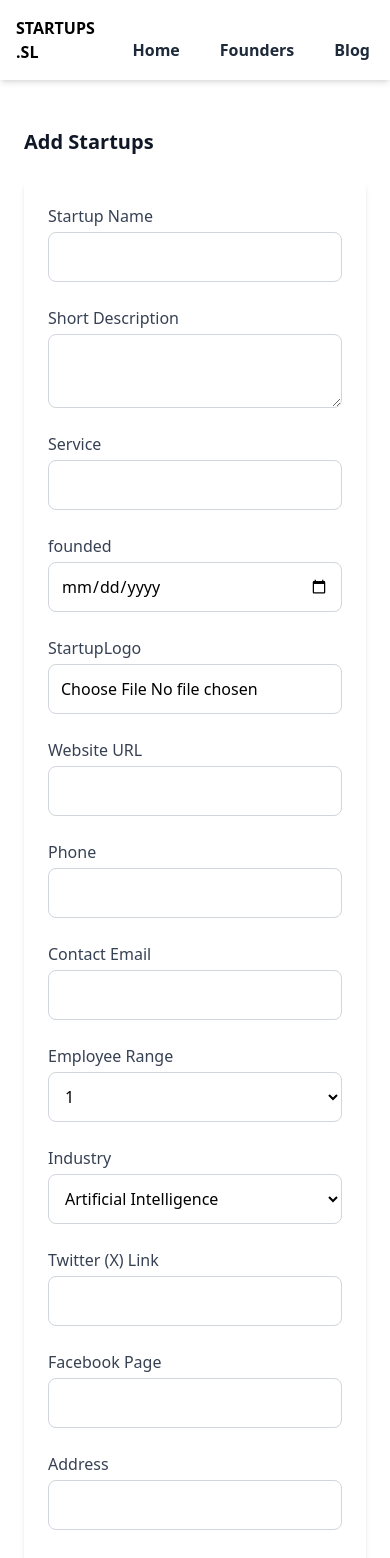
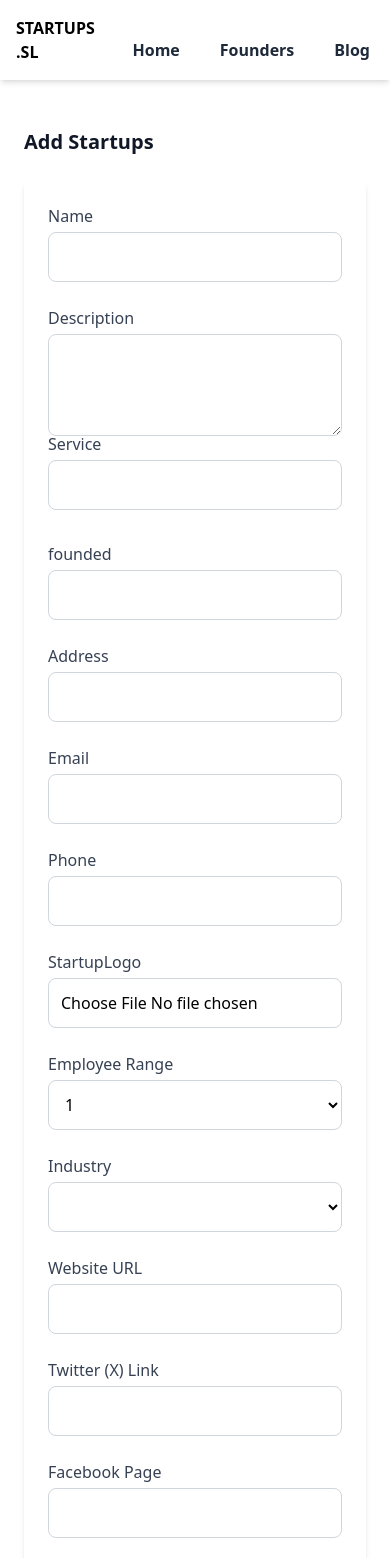
Before and after one commit to BillohMBarry/Startups-directory, a React (Vite) app: page /addStartup in a window 390 px wide. Shown: the top 1558 px of the page. Built offline with nearby package versions, Linux system fonts and the light colour scheme.

Commit message:
restructure startups data and others components

```diff
--- a/src/Components/AddStartup.jsx
+++ b/src/Components/AddStartup.jsx
@@ -3,48 +3,46 @@ function AddStartup() {
 return (
   <section className="container mx-auto px-6 py-12">
     <h1 className="text-xl font-bold text-gray-900 mb-6">Add Startups</h1>
-
     <form className="space-y-6 bg-white shadow-md rounded-lg p-6">
       {/* Company Information */}
       <div className="grid grid-cols-1 md:grid-cols-2 gap-6">
         <div>
-              <label htmlFor="name" className="block font-medium text-gray-700">Startup Name</label>
-              <input type="text" id="name" name="name" autoComplete="true" className="mt-1 block w-full p-3 border border-gray-300 rounded-lg focus:ring focus:ring-blue-300" />
+          <label htmlFor="name" className="block font-medium text-gray-700">Name</label>
+          <input type="text" id="Startupname" name="name" autoComplete='true' className="mt-1 block w-full p-3 border border-gray-300 rounded-lg focus:ring focus:ring-blue-300"  />
         </div>
         <div>
-              <label htmlFor="description" className="block font-medium text-gray-700">Short Description</label>
-              <textarea id="description" className="mt-1 block w-full p-3 border border-gray-300 rounded-lg focus:ring focus:ring-blue-300" />
+          <label htmlFor="description" className="block font-medium text-gray-700">Description</label>
+          <textarea id="description" className="mt-1 block w-full h-full p-3 border border-gray-300 rounded-lg focus:ring focus:ring-blue-300" />
         </div>
         <div>
           <label htmlFor="service" className="block font-medium text-gray-700">Service</label>
-              <input type="text" id="service" className="mt-1 block w-full p-3 border border-gray-300 rounded-lg focus:ring focus:ring-blue-300"  />
+          <input type="text" id="service" name="service" className="mt-1 block w-full p-3 border border-gray-300 rounded-lg focus:ring focus:ring-blue-300"  />
         </div>
         <div>
-              <label htmlFor="founded" className="block font-medium text-gray-700">founded</label>
-              <input type="date" name="found" id="founded" autoComplete="true" className="mt-1 block w-full p-3 border border-gray-300 rounded-lg focus:ring focus:ring-blue-300"  />
+          <label htmlFor="founded" className="block font-medium text-gray-700 mt-2">founded</label>
+          <input type="text" id="found" name="founded" autoComplete='true' className="mt-1 block w-full p-3 border border-gray-300 rounded-lg focus:ring focus:ring-blue-300"  />
+        </div>
+      </div>
+      {/* Website & Contact */}
+      <div className="grid grid-cols-1 md:grid-cols-2 gap-6">
+        {/* Address */}
+        <div>
+          <label htmlFor="address" className="block font-medium text-gray-700">Address</label>
+          <input type="text" id="address" name="address" autoCorrect='true' className="mt-1 block w-full p-3 border border-gray-300 rounded-lg focus:ring focus:ring-blue-300" />
+        </div>
+        <div>
+          <label htmlFor="email" className="block font-medium text-gray-700">Email</label>
+          <input type="email" id="email" name="email" autoComplete='true' className="mt-1 block w-full p-3 border border-gray-300 rounded-lg focus:ring focus:ring-blue-300" />
+        </div>
+        <div>
+          <label htmlFor="contact" className="block font-medium text-gray-700">Phone</label>
+          <input type="number" id="contact" name="contact" className="mt-1 block w-full p-3 border border-gray-300 rounded-lg focus:ring focus:ring-blue-300"  />
         </div>
         <div>
           <label htmlFor="Startuplogo" className="block font-medium text-gray-700">StartupLogo</label>
-             <input type="file" id="Startuplogo" name="Startuplogo"  className="mt-1 block w-full p-3 border border-gray-300 rounded-lg focus:ring focus:ring-blue-300"  />
+          <input type="file" id="Startuplogo" name="StartUpLogo" className="mt-1 block w-full p-3 border border-gray-300 rounded-lg focus:ring focus:ring-blue-300"  />
         </div>
       </div>
-
-          {/* Website & Contact */}
-          <div className="grid grid-cols-1 md:grid-cols-2 gap-6">
-            <div>
-              <label htmlFor="website" className="block font-medium text-gray-700">Website URL</label>
-              <input type="url"  id="web" name="webURL" className="mt-1 block w-full p-3 border border-gray-300 rounded-lg focus:ring focus:ring-blue-300" />
-            </div>
-            <div>
-              <label htmlFor="contactPhone" className="block font-medium text-gray-700">Phone</label>
-              <input type="number" id="phone" name="Phone" autoComplete="true" className="mt-1 block w-full p-3 border border-gray-300 rounded-lg focus:ring focus:ring-blue-300"  />
-            </div>
-            <div>
-              <label htmlFor="email" className="block font-medium text-gray-700">Contact Email</label>
-              <input type="email" id="email" name="email"  autoComplete="true" className="mt-1 block w-full p-3 border border-gray-300 rounded-lg focus:ring focus:ring-blue-300" />
-            </div>
-          </div>
-
       {/* Employee Range & Industry */}
       <div className="grid grid-cols-1 md:grid-cols-2 gap-6">
         <div>
@@ -58,45 +56,48 @@ function AddStartup() {
             <option>1000+</option>
           </select>
         </div>
-
         <div>
           <label htmlFor="industry" className="block font-medium text-gray-700">Industry</label>
-              <select id="industry" className="mt-1 block w-full p-3 border border-gray-300 rounded-lg focus:ring focus:ring-blue-300">
-                <option>Artificial Intelligence</option>
+          <select id="industry" name="industry" className="mt-1 block w-full p-3 border border-gray-300 rounded-lg focus:ring focus:ring-blue-300">
+            <option ></option>
+            <option >Artificial Intelligence</option>
             <option>Agriculture</option>
             <option>Agri-Tech</option>
             <option>FinTech</option>
             <option>Clean Energy</option>
+            <option >Construction</option>
             <option>Marketing</option>
+            <option>Climate Change</option>
+            <option>E-commerece</option>
+            <option>Transportation/Logistics</option>
           </select>
         </div>
       </div>
-
       {/* Social Media */}
       <div className="grid grid-cols-1 md:grid-cols-2 gap-6">
         <div>
-              <label htmlFor="twitter" className="block font-medium text-gray-700">Twitter (X) Link</label>
-              <input type="url" id="twitter" className="mt-1 block w-full p-3 border border-gray-300 rounded-lg focus:ring focus:ring-blue-300" />
+          <label htmlFor="website" className="block font-medium text-gray-700">Website URL</label>
+          <input type="url" id="website" name="website" className="mt-1 block w-full p-3 border border-gray-300 rounded-lg focus:ring focus:ring-blue-300" />
         </div>
-
+        <div>
+          <label htmlFor="x" className="block font-medium text-gray-700">Twitter (X) Link</label>
+          <input type="url" id="x" name="x" className="mt-1 block w-full p-3 border border-gray-300 rounded-lg focus:ring focus:ring-blue-300" />
+        </div>
         <div>
           <label htmlFor="facebook" className="block font-medium text-gray-700">Facebook Page</label>
-              <input type="url" id="facebook" className="mt-1 block w-full p-3 border border-gray-300 rounded-lg focus:ring focus:ring-blue-300" />
+          <input type="url" id="facebook" name="facebook" className="mt-1 block w-full p-3 border border-gray-300 rounded-lg focus:ring focus:ring-blue-300" />
+        </div>
+        <div>
+          <label htmlFor="instagram" className="block font-medium text-gray-700">Instagram Page</label>
+          <input type="url" id="instagram" name="instagram" className="mt-1 block w-full p-3 border border-gray-300 rounded-lg focus:ring focus:ring-blue-300" />
         </div>
       </div>
-
-          {/* Address */}
-          <div>
-            <label htmlFor="address" className="block font-medium text-gray-700">Address</label>
-            <input type="text" id="address" autoComplete="true" className="mt-1 block w-full p-3 border border-gray-300 rounded-lg focus:ring focus:ring-blue-300" />
-          </div>
-
-          {/* founder Details */}
-          <h3>Founder Profile</h3>
+      {/* Founder Details */}
+      <h3 className='text-gray-700 sm:text-lg'>Founder Profile</h3>
       <div className="grid grid-cols-1 md:grid-cols-2 gap-6">
         <div>
            <label htmlFor="firstName" className="block font-medium text-gray-700">Name</label>
-              <input type="text" id="firstName" name="firstName" autoComplete="given-name" className="mt-1 block w-full p-3 border border-gray-300 rounded-lg focus:ring focus:ring-blue-300" />
+          <input type="text" id='' name="firstName" autoComplete="given-name" className="mt-1 block w-full p-3 border border-gray-300 rounded-lg focus:ring focus:ring-blue-300" />
         </div>
         <div>
           <label htmlFor="linkedin" className="block font-medium text-gray-700">LinkedIn Profile</label>
@@ -105,15 +106,15 @@ function AddStartup() {
       </div>
       <div>
         <label htmlFor="bio" className="block font-medium text-gray-700">Bio</label>
-            <textarea id="bio" className="mt-1 block w-full p-3 border border-gray-300 rounded-lg focus:ring focus:ring-blue-300" />
+        <textarea id="bio" name="bio" className="mt-1 block w-full p-3 border border-gray-300 rounded-lg focus:ring focus:ring-blue-300" />
       </div>
       <div>
         <label htmlFor="profile-pic" className="block font-medium text-gray-700">Profile Picture</label>
-            <input type="file" id="profile-pic" className="mt-1 block w-full p-3 border border-gray-300 rounded-lg focus:ring focus:ring-blue-300" />
+        <input type="file" id="profile-pic" name="profile-pic" className="mt-1 block w-full p-3 border border-gray-300 rounded-lg focus:ring focus:ring-blue-300" />
       </div>
       {/* Submit Button */}
       <div className="text-right">
-            <button className="bg-blue-600 hover:bg-blue-700 text-white font-semibold py-3 px-6 rounded-lg transition-all" aria-label="submit form">
+        <button aria-label="submit form"  className="bg-blue-600 hover:bg-blue-700 text-white font-semibold py-3 px-6 rounded-lg transition-all">
           Submit
         </button>
       </div>
--- a/src/Components/ReviewModeration.jsx
+++ b/src/Components/ReviewModeration.jsx
@@ -36,6 +36,7 @@ function ReviewModeration({ startupReview, onStatusChange }) {
     },
   };
 
+  // change the clip loader color based on the status
   const clipColor = (buttonStatus) => {
     if(isLoading === buttonStatus) {
       return  buttonStatus === "rejected" ?
--- a/src/Components/StartupUpdateFrom.jsx
+++ b/src/Components/StartupUpdateFrom.jsx
@@ -60,9 +60,10 @@ function StartupUpdateFrom({formSubmit,startup,setStartup}) {
         </div>
         {/* Website & Contact */}
         <div className="grid grid-cols-1 md:grid-cols-2 gap-6">
+            {/* Address */}
             <div>
-                <label htmlFor="website" className="block font-medium text-gray-700">Website URL</label>
-                <input type="url" id="website" name="website" value={startup.links.website} onChange={handleChange}  className="mt-1 block w-full p-3 border border-gray-300 rounded-lg focus:ring focus:ring-blue-300" />
+                <label htmlFor="address" className="block font-medium text-gray-700">Address</label>
+                <input type="text" id="address" name="address" autoCorrect='true' value={startup.aboutStartups.location}onChange={handleChange}  className="mt-1 block w-full p-3 border border-gray-300 rounded-lg focus:ring focus:ring-blue-300" />
             </div>
             <div>
                 <label htmlFor="email" className="block font-medium text-gray-700">Email</label>
@@ -110,9 +111,13 @@ function StartupUpdateFrom({formSubmit,startup,setStartup}) {
         {/* Social Media */}
         <div className="grid grid-cols-1 md:grid-cols-2 gap-6">
             <div>
-            <label htmlFor="x" className="block font-medium text-gray-700">Twitter (X) Link</label>
-                <input type="url" id="x" name="x" value={startup.links.x} onChange={handleChange} className="mt-1 block w-full p-3 border border-gray-300 rounded-lg focus:ring focus:ring-blue-300" />
+                <label htmlFor="website" className="block font-medium text-gray-700">Website URL</label>
+                <input type="url" id="website" name="website" value={startup.links.website} onChange={handleChange}  className="mt-1 block w-full p-3 border border-gray-300 rounded-lg focus:ring focus:ring-blue-300" />
             </div>
+            <div>
+                <label htmlFor="x" className="block font-medium text-gray-700">Twitter (X) Link</label>
+                    <input type="url" id="x" name="x" value={startup.links.x} onChange={handleChange} className="mt-1 block w-full p-3 border border-gray-300 rounded-lg focus:ring focus:ring-blue-300" />
+                </div>
             <div>
                 <label htmlFor="facebook" className="block font-medium text-gray-700">Facebook Page</label>
                 <input type="url" id="facebook" name="facebook" value={startup.links.facebook} onChange={handleChange} className="mt-1 block w-full p-3 border border-gray-300 rounded-lg focus:ring focus:ring-blue-300" />
@@ -122,11 +127,7 @@ function StartupUpdateFrom({formSubmit,startup,setStartup}) {
                 <input type="url" id="instagram" name="instagram" value={startup.links.Instagram} onChange={handleChange} className="mt-1 block w-full p-3 border border-gray-300 rounded-lg focus:ring focus:ring-blue-300" />
             </div>
         </div>
-        {/* Address */}
-        <div>
-            <label htmlFor="address" className="block font-medium text-gray-700">Address</label>
-            <input type="text" id="address" name="address" autoCorrect='true' value={startup.aboutStartups.location}onChange={handleChange}  className="mt-1 block w-full p-3 border border-gray-300 rounded-lg focus:ring focus:ring-blue-300" />
-        </div>
+
         {/* Founder Details */}
         <h3 className='text-gray-700 sm:text-lg'>Founder Profile</h3>
         <div className="grid grid-cols-1 md:grid-cols-2 gap-6">
--- a/src/Components/UpdateStartup.jsx
+++ b/src/Components/UpdateStartup.jsx
@@ -12,6 +12,7 @@ function UpdateStartup() {
 
   const navigate = useNavigate();
 
+  // delay in loading startup information
   useEffect(() => {
    setTimeout(() => {
     const getStartup = StartupData.find((item) => item.name === name);
--- a/src/StartupsData/StartupData.json
+++ b/src/StartupsData/StartupData.json
@@ -44,9 +44,9 @@
     {
         "id": 2,
         "name": "Mocha",
-        "service": "Financial Service and remittance",
+        "service": "Financial Service and remittance.",
         "aboutStartups": {
-            "about" : "A pioner Financial service design for the african continents. Mocha break down the barriers of traditional financial services, offering a simple, instant and efficient way to send and receive money",
+            "about" : "A pioner Financial service design for the african continents. Mocha break down the barriers of traditional financial services, offering a simple, instant and efficient way to send and receive money.",
             "phone": 23273938372,
             "location": "Christex foundation, Lower faculty, FBC, Freetown",
             "founded": 2023,
@@ -78,8 +78,8 @@
     },
     {
         "id": 3,
-        "name": "monime",
-        "service": "Digital payment solutions for businesses.",
+        "name": "Monime",
+        "service": "Digital payment solutions for businesses and payout api interagration.",
         "aboutStartups":{
             "about" : "Monime offers business comprehensive digital payment solutions,including payouts and full-stack APIs for developer to seamless integration of these functionalities into their operations.",
             "location":  "5 Hillside Bypass Road, Freetown",
@@ -120,7 +120,7 @@
     {
         "id": 4,
         "name": "Sierra Dental Clinic",
-        "service": "Dental HealthCare",
+        "service": "Dental HealthCare.",
         "aboutStartups": {
             "about" : "Dental HealthCare facility that provides personalized treatments tailored to your individual needs.",
             "phone" : 23276232232,
@@ -160,7 +160,7 @@
     {
         "id": 5,
         "name": "Life Blood",
-        "service": "A digital health platform, for blood donation",
+        "service": "A digital health platform, which provides safe access to blood donation for those in need.",
         "aboutStartups":{
             "about": "A digit health platform, which is developed to help address the problem of acute shortages in blood products in the country's health care delivery system",
             "phone" : 23278621647,
@@ -201,7 +201,7 @@
     {
         "id": 6,
         "name": "Oswald's Tech",
-        "service": "solar energy for homes",
+        "service": "Provides solar energy utilities for homes, which uses sea saltwater to generate electricity.",
         "aboutStartups":{
             "about": "Oswald Tech LTD is an innovative startup revolutionizing renewable energy with its Water Light Technology, which converts saltwater into clean electrical energy using ionized electrolytes and magnesium. Focused on sustainability, the company aims to reduce waste and provide efficient, eco-friendly energy solutions.",
             "phone" : 23278020555,
@@ -241,7 +241,7 @@
     {
         "id": 7,
         "name": "Easy Solar",
-        "service": "solar energy for homes",
+        "service": "Sell solar energy utilities for homes and small businesses",
         "aboutStartups": {
             "about":"Easy Solar is a distribution and asset financing company that buys solar lamps and solar home systems from reliable manufacturers and sells them using a Pay-As-You-Go (PAYG) financing structure, enabled by the technology embedded in the lamps and home systems",
             "Phone": 336,
@@ -282,7 +282,7 @@
     {
         "id": 8,
         "name": "Salone Agro Market",
-        "service": "Ecommerce for seller to buyer for agricultural product",
+        "service": "Ecommerce platform which connect farmer to buyer for agricultural product",
         "aboutStartups":{
             "about": "Salone Agro Market is a digital online platform based in Sierra Leone that connects farm to markets in an easy secure and convenient manner, the bridge that solve the connectivity gap between buyers and sellers of a agricultural products",
             "phone": 232,
@@ -362,7 +362,7 @@
     {
         "id": 10,
         "name": "Route360 Solutions Initiative",
-        "service": "construction",
+        "service": "Sell recycle plastic brick and paver for house construction and outdoor pavement.",
         "aboutStartups":  {
             "about": "Route360 Solutions Initiative provides alternatives to conventional construction materials.By collecting recyclable plastic waste material and transform them into eco-friendly bricks and paver for house construction and outdoor pavement.",
             "phone" : 232,
@@ -402,7 +402,7 @@
     {
         "id": 11,
         "name": "The Community",
-        "service": "Peer to Peer (P2P) lending platform.",
+        "service": "Peer to Peer (P2P) lending platform, which connects individuals and businesses with lenders and borrowers.",
         "aboutStartups": {
             "about" :  "Peer to Peer (P2P) lending platform where lenders can invest and borrower (small businesses) can access to micro loans their business.",
             "phone": 23272371617,
@@ -442,7 +442,7 @@
     {
         "id": 12,
         "name": "Greentech Bioenergy",
-        "service": "Recycle and clean energy",
+        "service": "Recycle and clean energy.",
         "aboutStartups":{
             "about" : "Use portable domestic biodigester to help households, farmers and institutions to convert their organic waste into clean cooking biogas and nutrients-rich biofertilizer.",
             "phone": 232,
@@ -524,9 +524,9 @@
     {
         "id": 14,
         "name": "St-Conrad Co.",
-        "service": "Provides Clean Cooking utilities",
+        "service": "Provides modern and clean cooking utilities fo homes, using local waste to create briquettes.",
         "aboutStartups":{
-            "about" : "We provide clean cooking solutions in the form of briquettes and energy efficient cookstoves to help reduce household air pollution and a cleaner source of cooking",
+            "about" : "We provide clean cooking solutions in the form of briquettes and energy efficient cookstoves to help reduce household air pollution and a cleaner source of cooking.",
             "phone": 23233398000,
             "location": "",
             "founded": 2023,
```
Lines whose indentation alone changed are shown as unchanged.
